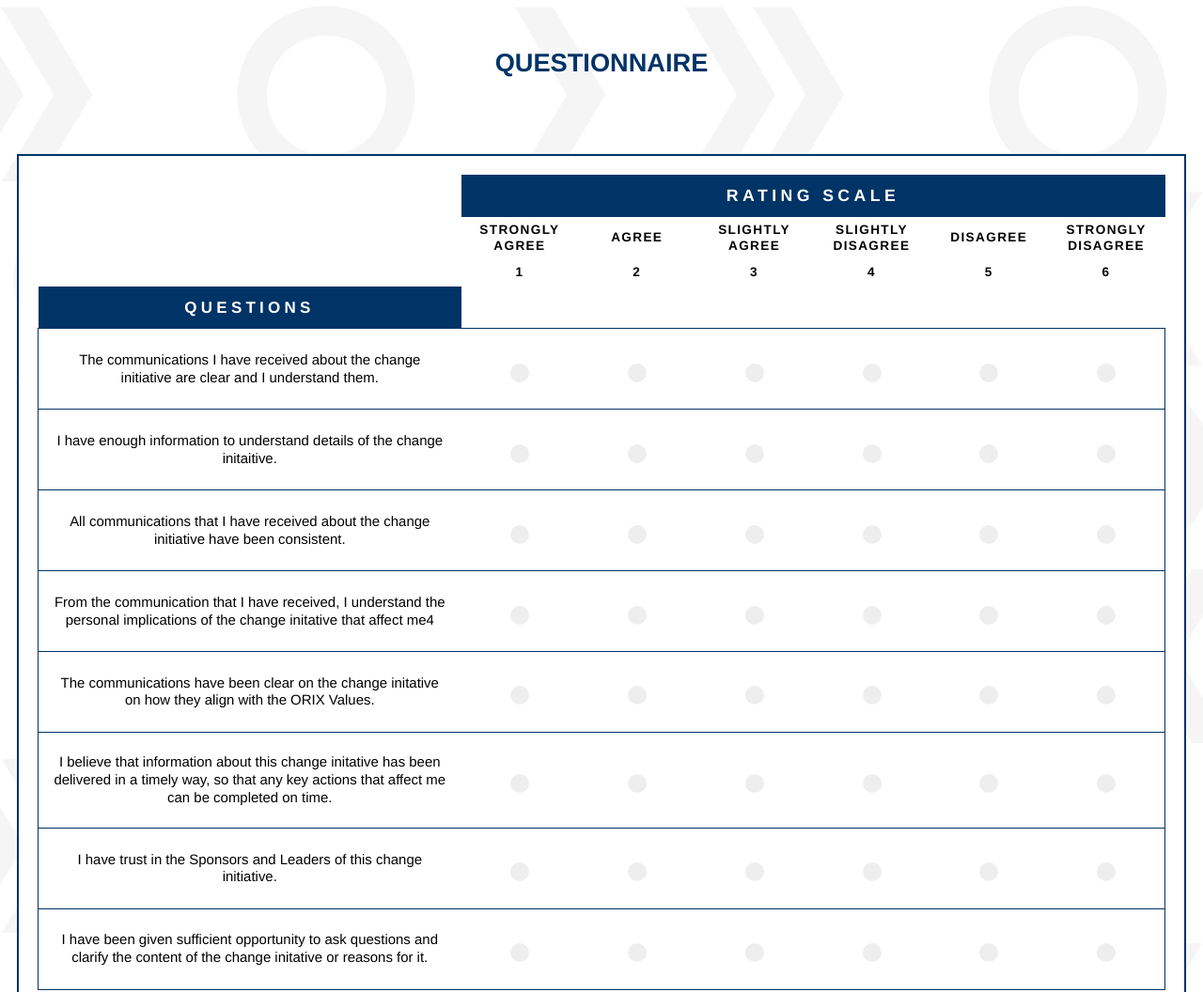
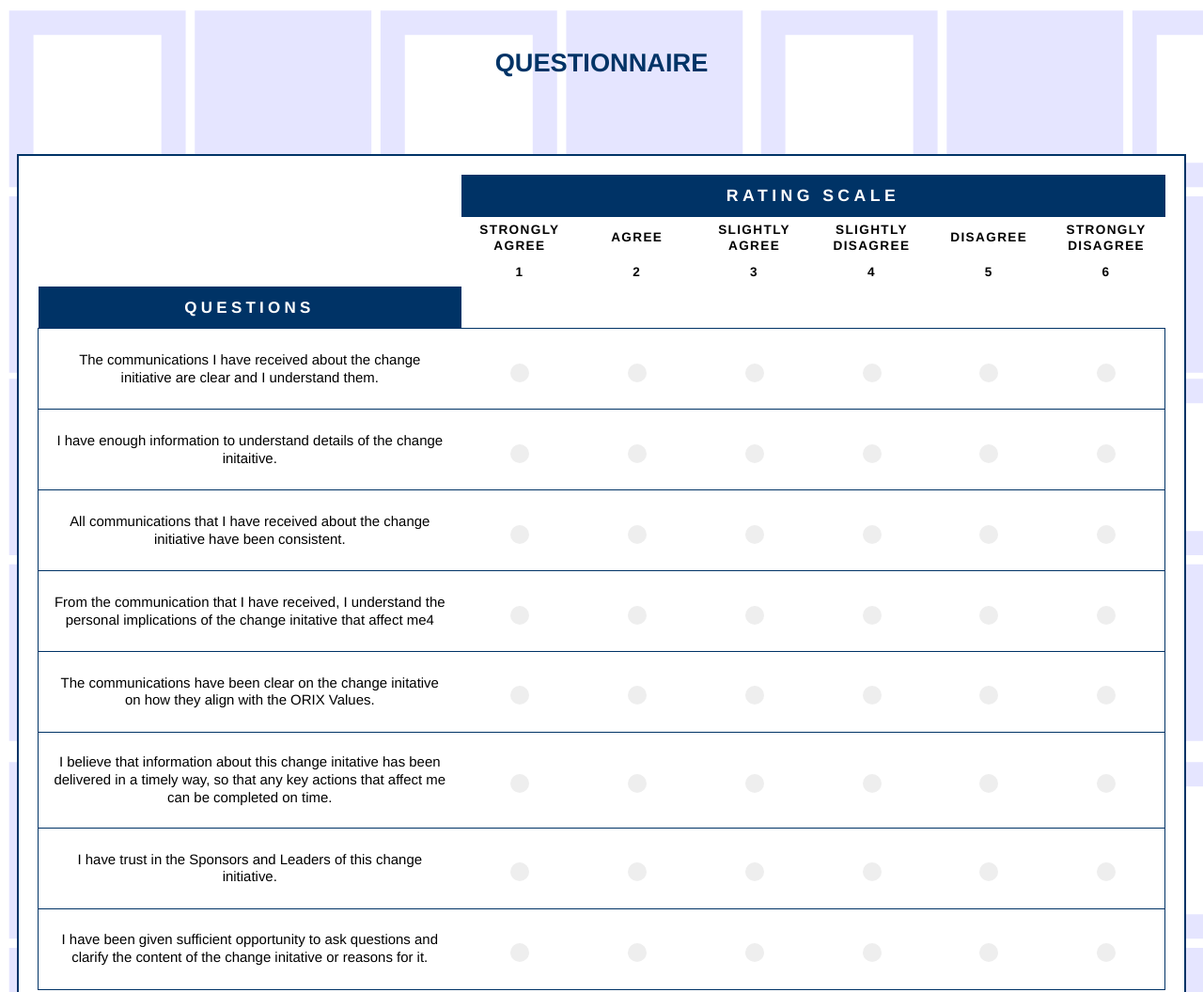
Before and after one commit to ajrahul10/js-questionnaire, a plain HTML site: page index.html in a window 1280 px wide. Shown: the top 1056 px of the page at 94% size. Drawn offline with Linux system fonts and the light colour scheme.

Commit message:
alternative background

```diff
--- a/app.css
+++ b/app.css
@@ -1,5 +1,5 @@
 html {
-    background-image: url("pattern\ white\ bg.svg");
+    background-image: url("background\ tile.svg");
     background-repeat: repeat-x repeat-y;
     background-size: 800px 800px;
 }
```
Also changed, not shown: background tile.svg (added), pattern white bg.svg (deleted).
